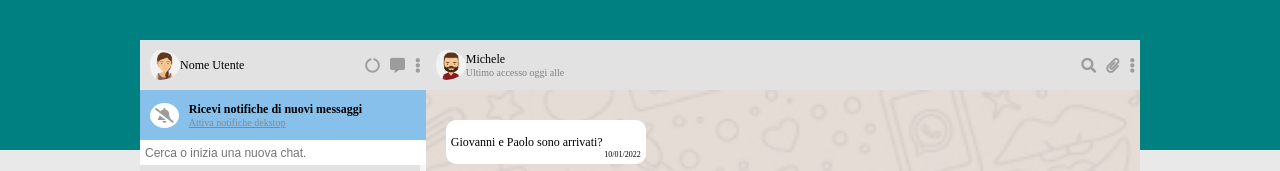
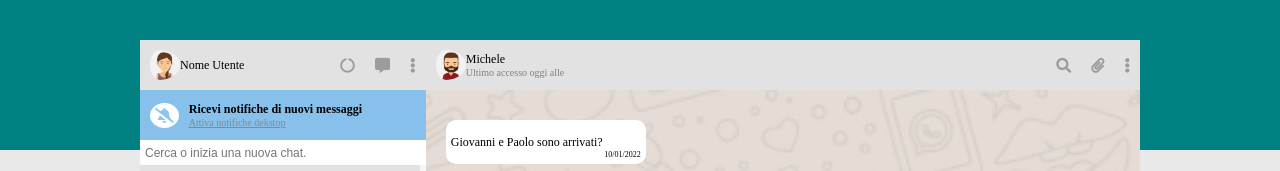
Before and after one commit to PietroSommaruga/vue-boolzapp, a plain HTML site: page index.html in a window 1280 px wide. Shown: the top 171 px of the page. Drawn offline with nearby package versions, Linux system fonts and the light colour scheme.

Commit message:
fix icon

```diff
--- a/css/style.css
+++ b/css/style.css
@@ -4,14 +4,17 @@
     box-sizing: border-box;
     font-size: 12px;
 }
+
+
 input{
     border: none;
     border-radius: 2px;
     padding-left: 5px;
 }
+
 i {
     font-size: 15px;
-   padding: 0 5px 0 5px;
+   padding: 0 10px 0 10px;
    color: rgb(157, 155, 155);
    cursor: pointer;
 }
@@ -104,6 +107,7 @@ header {
     padding: 5px;
     border-radius: 50%;
     margin-right: 10px;
+    color: rgba(31, 142, 226, 0.508);
 }
 
 .outline-gray {
```
